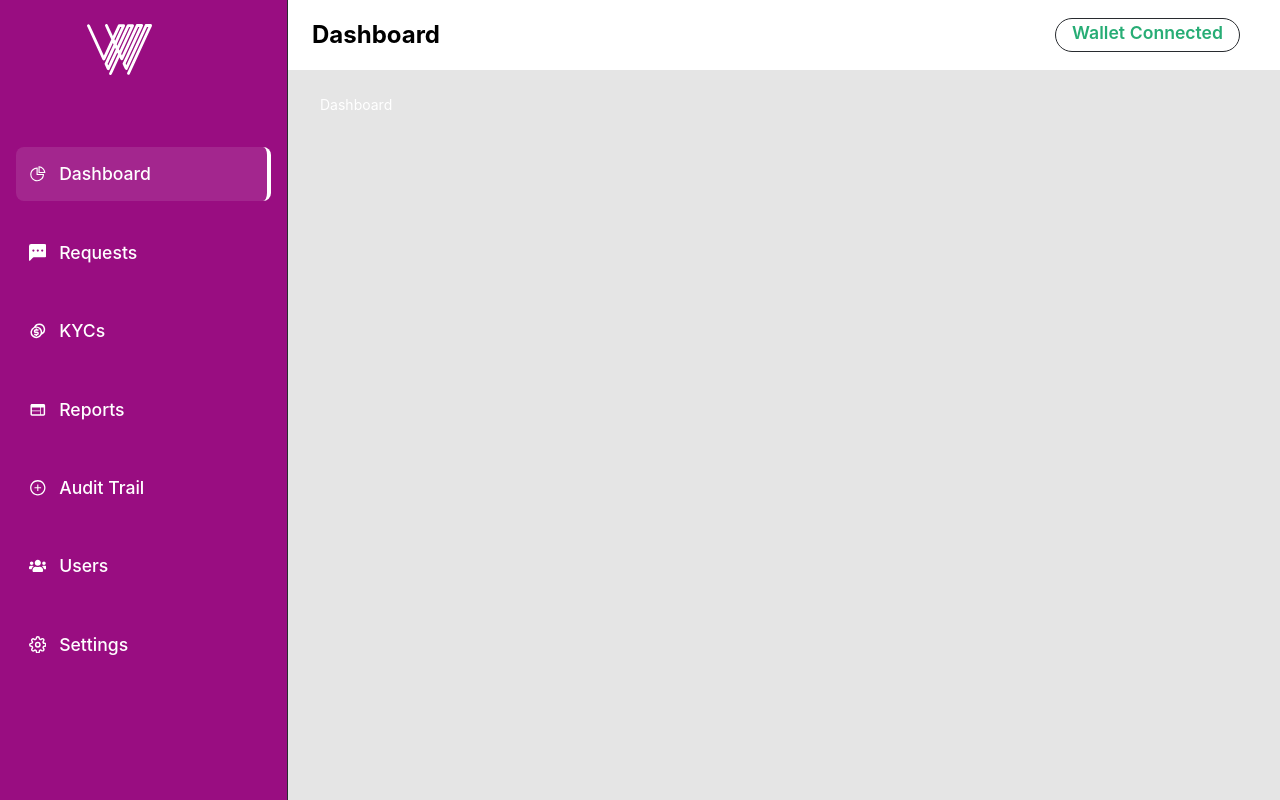
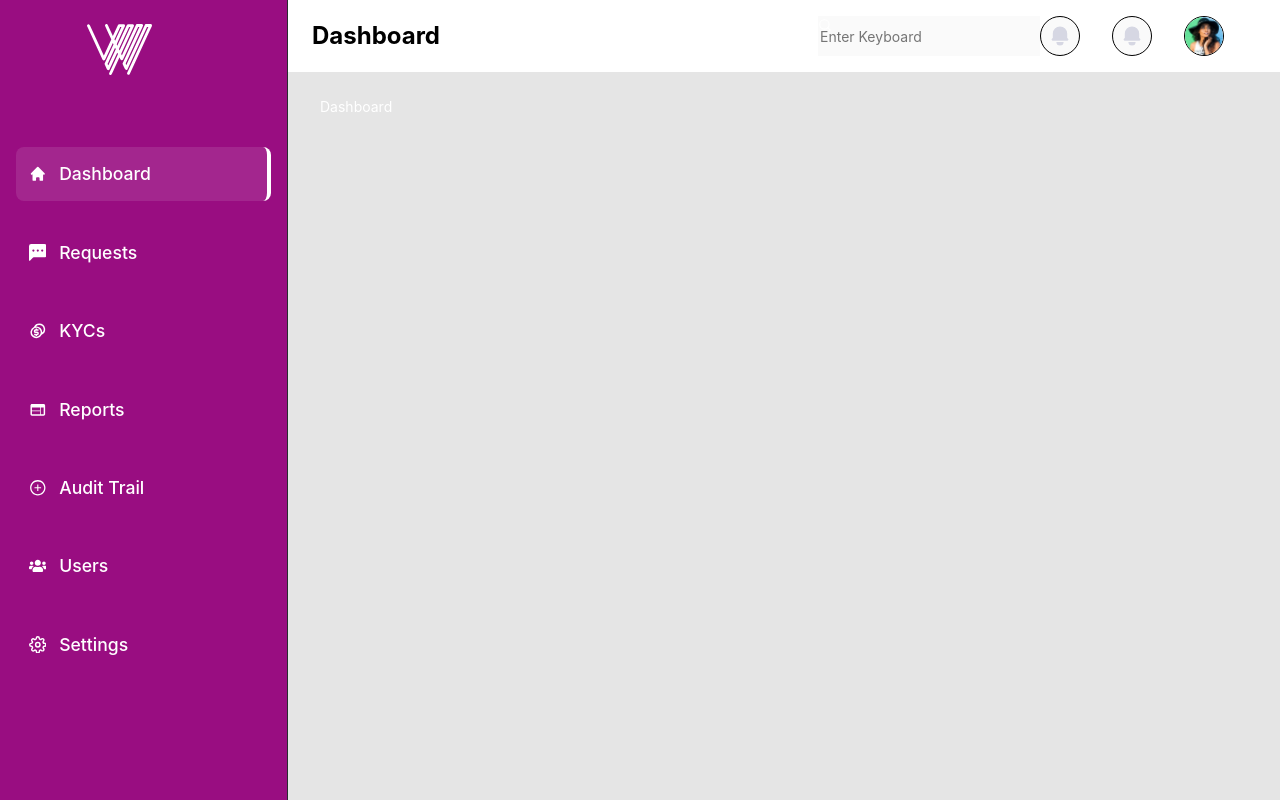
Before and after one commit to Emmathem/wema-dashboard, a React (Create React App) app: page / in a window 1280 px wide. Built offline with nearby package versions, Linux system fonts and the light colour scheme.

Commit message:
right nav

```diff
--- a/src/components/Header.js
+++ b/src/components/Header.js
@@ -1,21 +1,22 @@
 import React from 'react';
 import styled from 'styled-components';
+import { FiSearch } from 'react-icons/fi';
+import { HiBell } from 'react-icons/hi';
+import ProfileImage from '../assets/images/profileImage.png'
 
 const Header = () => {
   return (
     <Wrapper>
       <Title>Dashboard</Title>
-      <ButtonContainer>
-        <WalletLink>
-          <WalletLinkTitle>Wallet Connected</WalletLinkTitle>
-          <WalletAddress>
-            {/* {walletAddress.slice(0, 7)}...{walletAddress.slice(35)} */}
-          </WalletAddress>
-        </WalletLink>
-        {/* <Button style={{ backgroundColor: '#3773f5', color: '#000', marginRight: '1rem' }}>Buy / Sell</Button> */}
-        {/* <Button color='#fff'>Send / Receive</Button> */}
-        {/* <Button onClick={() => disconnectWallet('injected')} style={{ backgroundColor: '#ed3105', border: '1px solid #ed3105', color: '#fff', marginLeft: '1rem' }}>Logout</Button> */}
-      </ButtonContainer>
+      <RightNavItems>
+        <SearchInput>
+          <SearchInputIcon><FiSearch /></SearchInputIcon>
+          <input className='input-search' placeholder='Enter Keyboard' />
+        </SearchInput>
+        <WrapperCircle><HiBell /></WrapperCircle>
+        <WrapperCircle><HiBell /></WrapperCircle>
+        <WrapperCircle><img src={ProfileImage} alt="profile image" /></WrapperCircle>
+      </RightNavItems>
     </Wrapper>
   )
 }
@@ -37,31 +38,44 @@ const Title = styled.div`
     color: #000;
 `;
 
-const ButtonContainer = styled.div`
+const RightNavItems = styled.div`
     display: flex;
-    /* align-items: center; */
+    align-items: center;
 `
 
-const WalletLink = styled.div`
-    font-size: 0.8rem;
-    border: 1px solid #282b2f;
-    border-radius: 50rem;
-    font-size: 1.2rem;
-    margin-right: 1rem;
-    padding: 0 1rem;
-    display: flex;
-    flex-direction: column;
-    align-items: flex-start;
-    justify-content: center;
+const SearchInput = styled.div`
+  display: flex;
+  position: relative;
+  border-radius: 6px;
+  .input-search {
+    background: #FAFAFA;
+    height: 40px;
+    border: none;
+  }
+`
+
+const SearchInputIcon = styled.div`
+  position: absolute;
 `;
 
-const WalletLinkTitle = styled.div`
-    font-size: 1.1rem;
-    margin-bottom: 0.3rem;
-    color: #27ad75;
-    font-weight: 600;
-`
-
-const WalletAddress = styled.div`
-    font-size: 0.8rem;
+const WrapperCircle = styled.div`
+  width: 40px;
+  height: 40px;
+  display: flex;
+  justify-content: center;
+  align-items: center;
+  border-radius: 50%;
+  background: #FAFAFA;
+  border: 1px solid #000;
+  overflow: hidden;
+  margin-right: 2rem;
+  svg {
+    fill: #D6D7E3;
+    font-size: 1.5rem;
+  }
+  img {
+    object-fit: contain;
+    width: 100%;
+    height: 100%;
+  }
 `;
--- a/src/components/MainLayout.js
+++ b/src/components/MainLayout.js
@@ -18,7 +18,7 @@ const MainLayout = ({ children }) => {
       <Sidebar />
       <MainWrapper>
         <Header />
-        <ChildrenWrapper>
+        <ChildrenWrapper data-aos="fade-up">
           {children}
         </ChildrenWrapper>
       </MainWrapper>
--- a/src/components/Sidebar.js
+++ b/src/components/Sidebar.js
@@ -1,11 +1,19 @@
 // import Image from 'next/image';
 import React, { useState } from 'react';
+import { useHistory } from 'react-router';
 import styled from 'styled-components';
 import WemaLogo from '../assets/images/wema-logo.svg';
 import { navItems } from '../static/navItems';
 
 const Sidebar = () => {
     const [activeIcon, setActiveIcon] = useState(navItems[0].title);
+    const history = useHistory();
+
+    const getRigthLink = (item) => {
+        setActiveIcon(item.title);
+        history.push(item.route);
+    }
+
     return <Wrapper>
         <LogoContainer>
             <Logo>
@@ -15,7 +23,7 @@ const Sidebar = () => {
         </LogoContainer>
         <NavItemsContainer>
             {navItems.map((item, index) => (
-                <NavItem key={index} onClick={() => setActiveIcon(item.title)} style={{ background: item.title === activeIcon && 'rgba(255, 255, 255, 0.1)', borderRight: item.title === activeIcon && '4px solid #fff' }}>
+                <NavItem key={index} onClick={() => getRigthLink(item)} style={{ background: item.title === activeIcon && 'rgba(255, 255, 255, 0.1)', borderRight: item.title === activeIcon && '4px solid #fff' }}>
                     <NavIcon>
                         {item.icon}
                     </NavIcon>
--- a/src/static/navItems.js
+++ b/src/static/navItems.js
@@ -1,8 +1,7 @@
 import {
-    AiOutlinePieChart,
   AiOutlinePlusCircle,
 } from 'react-icons/ai'
-  // import { BiTrendingUp } from 'react-icons/bi'
+import { HiHome } from 'react-icons/hi'
 import { RiCoinsLine } from 'react-icons/ri'
 import { MdWeb } from 'react-icons/md'
 import { FiSettings } from 'react-icons/fi'
@@ -12,36 +11,43 @@ import {
 export const navItems = [
   {
     title: 'Dashboard',
-      icon: <AiOutlinePieChart />,
+    route: '/',
+    icon: <HiHome />,
     children: [],
   },
   {
     title: 'Requests',
+    route: '/requests',
     icon: <BsFillChatLeftDotsFill />,
     children: [],
   },
   {
     title: 'KYCs',
+    route: '/kycs',
     icon: <RiCoinsLine />,
     children: [],
   },
   {
     title: 'Reports',
+    route: '/reports',
     icon: <MdWeb />,
     children: [],
   },
   {
     title: 'Audit Trail',
+    route: '/audit-trail',
     icon: <AiOutlinePlusCircle />,
     children: [],
   },
   {
     title: 'Users',
+    route: '/users',
     icon: <FaUsers />,
     children: [],
   },
   {
     title: 'Settings',
+    report: '/settings',
     icon: <FiSettings />,
     children: [],
   },
```
Also changed, not shown: src/assets/images/profileImage.png (renamed from src/assets/images/team-4-800x800.png). Lines whose indentation alone changed are shown as unchanged.
